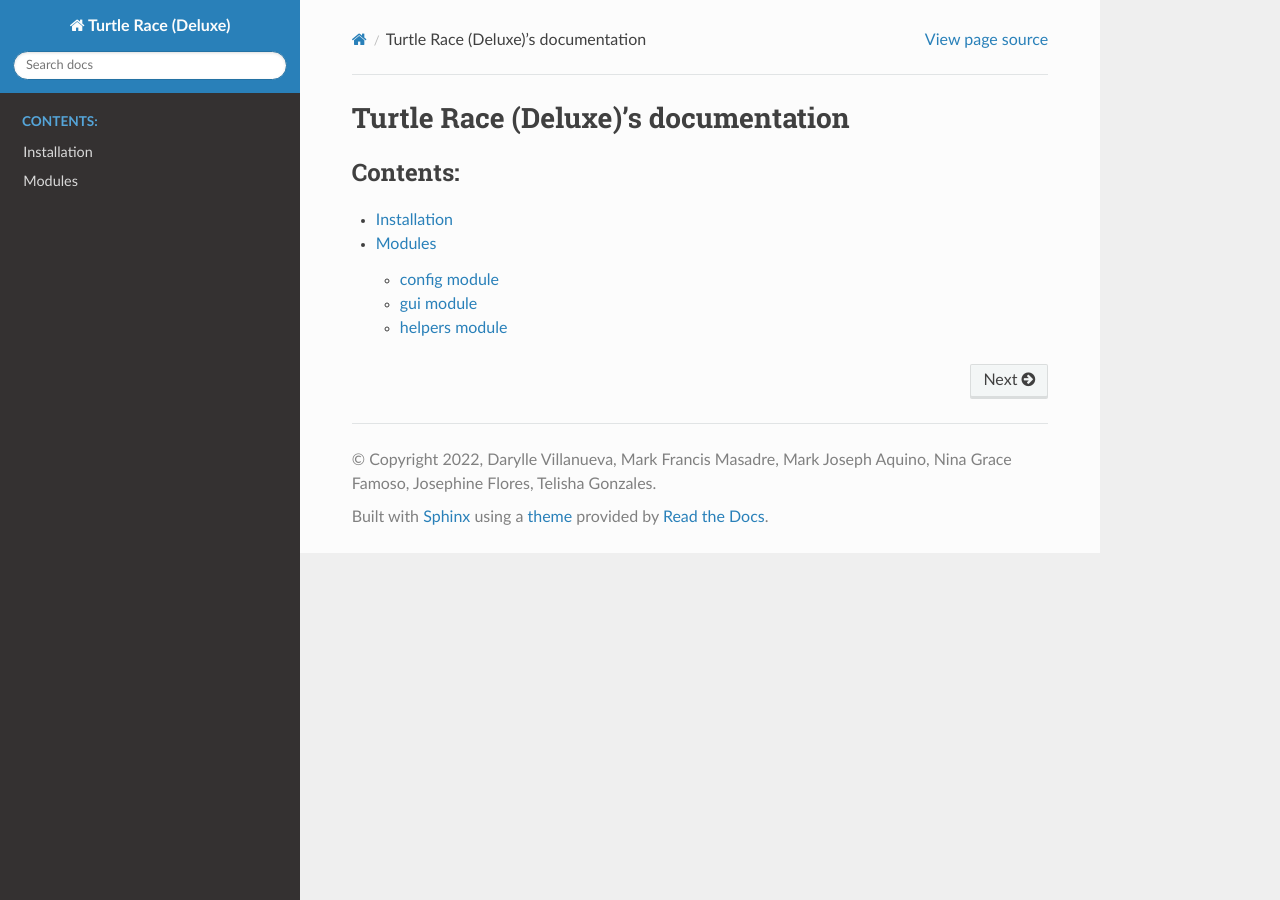
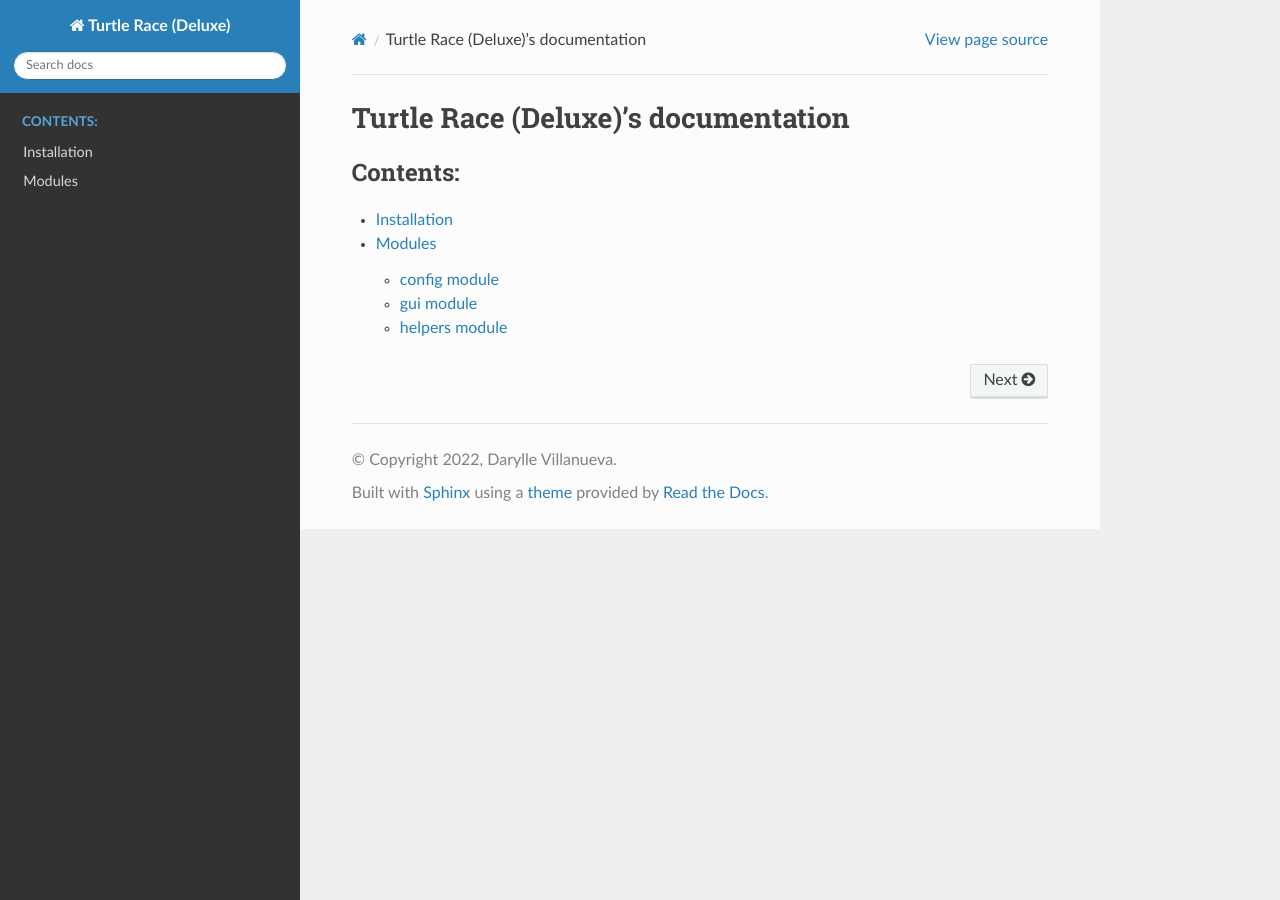
Before and after one commit to shrimpeu/turtle-race-deluxe, a Sphinx documentation site: the page built from docs/source/index.rst, in a window 1280 px wide. Built offline with Sphinx 7.4.7 and the Read the Docs theme 2.0.0, drawn with Linux system fonts in a browser that asks for light colours.

```diff
--- a/docs/source/conf.py
+++ b/docs/source/conf.py
@@ -18,10 +18,8 @@ sys.path.insert(0, os.path.abspath('../../src'))
 # -- Project information -----------------------------------------------------
 
 project = 'Turtle Race (Deluxe)'
-copyright = '2022, Darylle Villanueva, Mark Francis Masadre, Mark Joseph Aquino, Nina Grace Famoso, Josephine Flores, Telisha Gonzales'
+copyright = '2022, Darylle Villanueva'
 author = 'Darylle Villanueva, Mark Francis Masadre, Mark Joseph Aquino, Nina Grace Famoso, Josephine Flores, Telisha Gonzales'
-# copyright = '2022, Darylle Villanueva'
-# author = 'Darylle Villanueva'
 
 
 # -- General configuration ---------------------------------------------------
```
